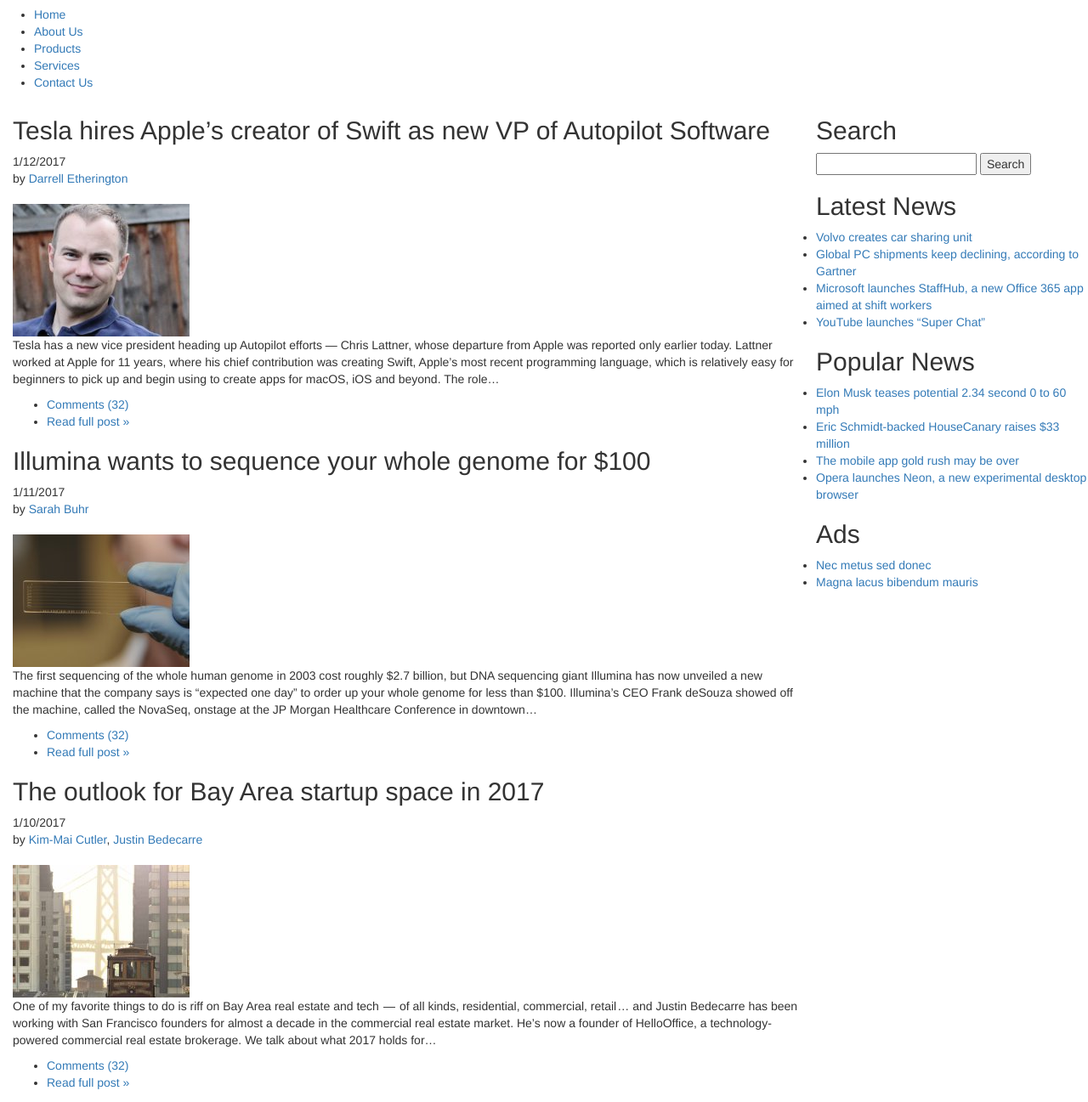
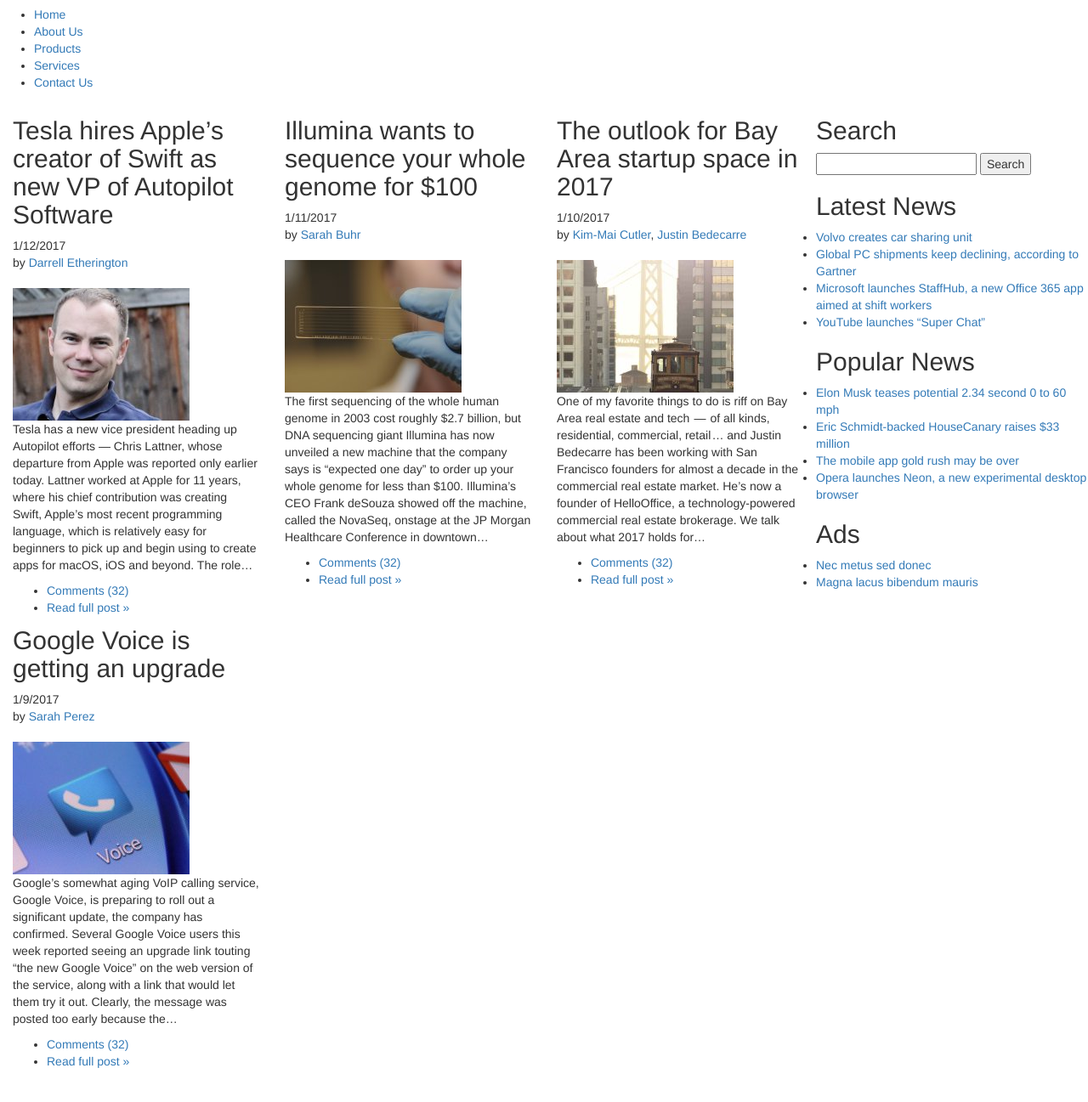
Before and after one commit to Mohamed-Shahin/geekfactory-frontend, a plain HTML site: page exercises/bootstrap/index.html in a window 1280 px wide. Shown: the part 63-1360 px from the top of the page at 85% size. Drawn offline with Linux system fonts and the light colour scheme.

Commit message:
add multiple rows layout to geekfactory page

```diff
--- a/exercises/bootstrap/index.html
+++ b/exercises/bootstrap/index.html
@@ -6,6 +6,11 @@
     <meta name="viewport" content="width=device-width , initial-scale=1" />
     <link rel="stylesheet" href="bootstrap.min.css">
     <title>geekfactory news</title>
+    <style>
+        article {
+            height: 600px;
+        }
+    </style>
     <link>
 </head>
 
@@ -27,7 +32,9 @@
         <div class="row">
             <div class="col-md-9">
                 <main>
-                    <article>
+                    <div class="row">
+
+                        <article class="col-md-4">
                             <header>
                                 <h2>Tesla hires Apple’s creator of Swift as new VP of Autopilot Software</h2>
                                 <time datetime="2017-01-12">1/12/2017</time>
@@ -47,15 +54,17 @@
                                 </li>
                             </ul>
                         </article>
-                    <article>
+
+
+                        <article class="col-md-4">
                             <header>
                                 <h2>Illumina wants to sequence your whole genome for $100</h2>
                                 <time datetime="2017-01-11">1/11/2017</time>
                                 <address>by <a href="https://techcrunch.com/author/sarah-buhr/">Sarah Buhr</a></address>
                             </header>
                             <img src="images/gettyimages-544541793.jpg">
-                        <p>The first sequencing of the whole human genome in 2003 cost roughly $2.7 billion, but DNA sequencing giant Illumina has now unveiled a new machine that the company says is “expected one day” to order up your whole genome for less
-                            than $100. Illumina’s CEO Frank deSouza showed off the machine, called the NovaSeq, onstage at the JP Morgan Healthcare Conference in downtown…
+                            <p>The first sequencing of the whole human genome in 2003 cost roughly $2.7 billion, but DNA sequencing giant Illumina has now unveiled a new machine that the company says is “expected one day” to order up your whole genome for
+                                less than $100. Illumina’s CEO Frank deSouza showed off the machine, called the NovaSeq, onstage at the JP Morgan Healthcare Conference in downtown…
                             </p>
                             <ul>
                                 <li>
@@ -66,7 +75,8 @@
                                 </li>
                             </ul>
                         </article>
-                    <article>
+
+                        <article class="col-md-4">
                             <header>
                                 <h2>The outlook for Bay Area startup space in 2017</h2>
                                 <time datetime="2017-01-10">1/10/2017</time>
@@ -85,7 +95,8 @@
                                 </li>
                             </ul>
                         </article>
-                    <article>
+
+                        <article class="col-md-4">
                             <header>
                                 <h2>Google Voice is getting an upgrade</h2>
                                 <time datetime="2017-01-9">1/9/2017</time>
@@ -104,6 +115,7 @@
                                 </li>
                             </ul>
                         </article>
+                    </div>
                 </main>
             </div>
             <aside>
```
Lines whose indentation alone changed are shown as unchanged.
